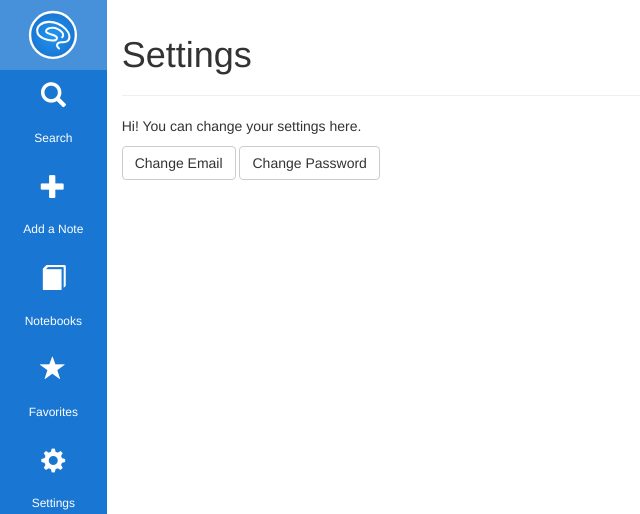
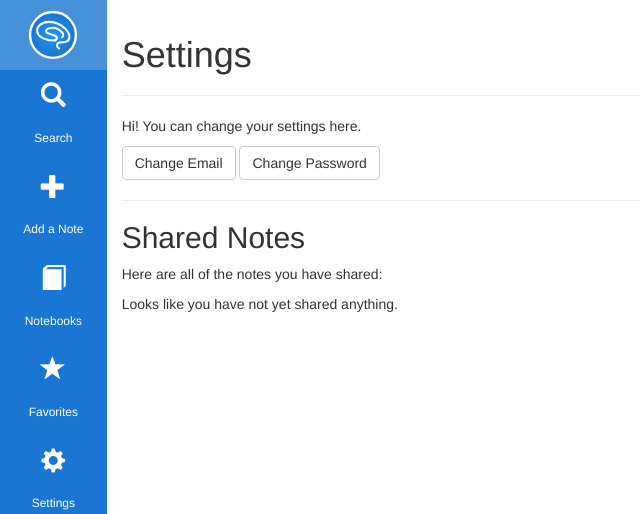
Before and after one commit to levlaz/braindump, a Flask app: page /settings in a window 1280 px wide. Shown: the top 514 px of the page, without its empty margins (0-640 px from the left). Run offline with Flask 2, Linux system fonts and the light colour scheme; a user stored in the database is signed in; data that the repository does not hold is empty; some libraries are stand-ins or nearby versions.

Commit message:
[feature] view shared notes
This shows a view of shared notes if one exists.

fix https://github.com/levlaz/braindump/issues/164

```diff
--- a/app/__init__.py
+++ b/app/__init__.py
@@ -1,14 +1,14 @@
 from flask import Flask
 from flask_bootstrap import Bootstrap
+from flask_sqlalchemy import SQLAlchemy
 from flask_mail import Mail
-from flask_sqlalchemy import SQLAlchemy
 from flask_login import LoginManager
 from flask_wtf.csrf import CsrfProtect
 from config import config
 
 bootstrap = Bootstrap()
+db = SQLAlchemy()
 mail = Mail()
-db = SQLAlchemy()
 login_manager = LoginManager()
 login_manager.session_protection = 'strong'
 login_manager.login_view = 'auth.login'
@@ -21,9 +21,9 @@ def create_app(config_name):
     config[config_name].init_app(app)
     bootstrap.init_app(app)
     mail.init_app(app)
-    db.init_app(app)
     login_manager.init_app(app)
     csrf.init_app(app)
+    db.init_app(app)
 
     from .main import main as main_blueprint
     app.register_blueprint(main_blueprint)
--- a/app/main/views.py
+++ b/app/main/views.py
@@ -5,11 +5,12 @@ from flask import render_template, redirect, \
 from flask_login import current_user, login_required
 
 from . import main
-from .. import db
-from .forms import NoteForm, ShareForm, \
+from app import db
+from app.main.forms import NoteForm, ShareForm, \
     NotebookForm, SearchForm
-from ..email import send_email
-from ..models import User, Note, Tag, Notebook
+from app.email import send_email
+from app.models import User, Note, Tag, Notebook
+from app.model.shared import SharedNote
 
 
 @main.route('/', methods=['GET', 'POST'])
@@ -102,7 +103,7 @@ def edit(id):
     if request.is_json:
         note = Note.query.get_or_404(id)
         if current_user != note.author:
-            return forbidden('Access Denied')
+            return abort(403)
         note.body = request.json.get('body', note.body)
         note.body_html = request.json.get('body_html', note.body_html)
         note.updated_date = datetime.utcnow()
@@ -166,6 +167,12 @@ def share(id):
             .format(current_user.email),
             'app_email/share_note',
             user=current_user, note=note, html=markdown(note.body))
+        shared = SharedNote(
+            author_id=current_user.id,
+            note_id=note.id,
+            recipient_email=form.recipient_email.data)
+        db.session.add(shared)
+        db.session.commit()
         flash('The note has been shared!')
         return redirect(url_for('.index'))
     return render_template('app/share_note.html', form=form, notes=[note])
@@ -243,6 +250,7 @@ def delete_notebook(id):
         notebook.updated_date = datetime.utcnow()
         db.session.commit()
         return jsonify(notebook.to_json())
+
 
 @main.route('/search')
 @login_required
--- a/app/templates/app/settings.html
+++ b/app/templates/app/settings.html
@@ -14,6 +14,45 @@
 
     <a class="btn btn-default" href="/auth/change-email">Change Email</a>
     <a class="btn btn-default" href="/auth/change-password">Change Password</a>
+
+    <hr />
+    <h2> Shared Notes </h2>
+    <p> Here are all of the notes you have shared: </p>
+    {% if current_user.shared_notes.all() %}
+
+      <table class="table table-striped table-bordered">
+        <tr>
+          <th>
+            Note
+          </th>
+          <th>
+            Recipient
+          </th>
+          <th>
+            Shared Date
+          </th>
+        </tr>
+      {% for shared_note in current_user.shared_notes %}
+        <tr>
+          <td>
+            <a href="{{ url_for('main.note', id=shared_note.id) }}">
+              {{current_user.notes.filter_by(id=shared_note.id).first().title}}
+            </a>
+          </td>
+          <td>
+            {{ shared_note.recipient_email }}
+          </td>
+          <td>
+            {{ shared_note.created_date.strftime('%Y-%m-%d') }}
+          </td>
+        </tr>
+      {% endfor %}
+      </table>
+    {% else %}
+    <p>
+       Looks like you have not yet shared anything.
+    </p>
+    {% endif %}
 </div>
 
 
```
Also changed, not shown: app/auth/views.py (+4 -4 lines).
